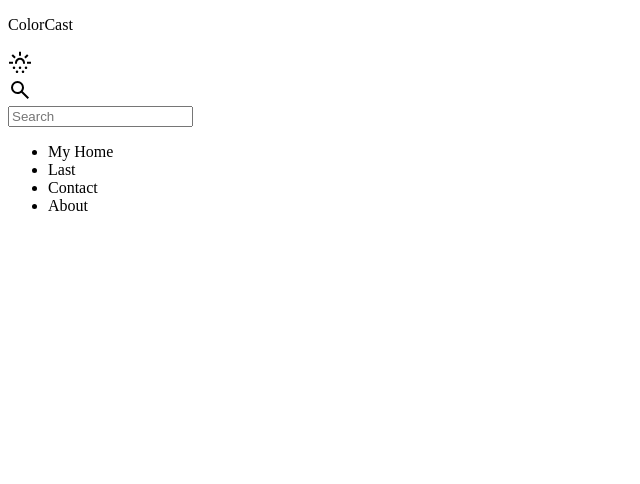
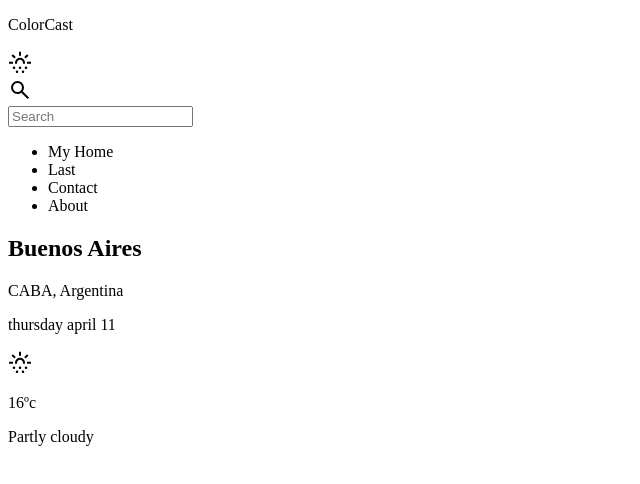
Before and after one commit to benjaAguilar/Weather-app, a plain HTML site: page src/index.html in a window 1280 px wide. Shown: the whole page, without its empty margins (0-640 px from the left). Drawn offline with Linux system fonts and the light colour scheme.

Commit message:
added content structure

```diff
--- a/src/index.html
+++ b/src/index.html
@@ -30,5 +30,19 @@
       <li class="contact">Contact</li>
       <li class="about">About</li>
     </ul>
+    <div class="content">
+      <div class="location">
+        <h2 class="name">Buenos Aires</h2>
+        <p class="region">CABA, Argentina</p>
+        <p class="date">thursday april 11</p>
+      </div>
+      <div class="weather">
+        <div class="today">
+          <img src="./imgs/logo.svg" alt="" />
+          <p class="temp">16ºc</p>
+          <p class="cond">Partly cloudy</p>
+        </div>
+      </div>
+    </div>
   </body>
 </html>
```
